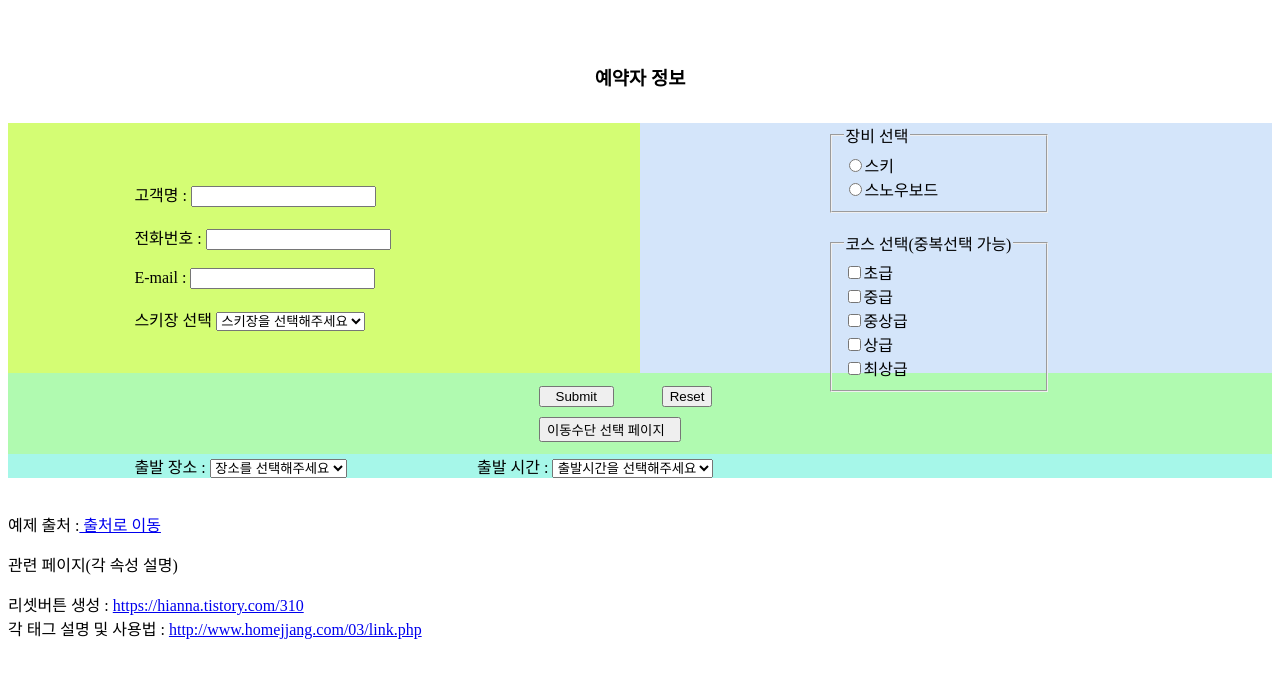
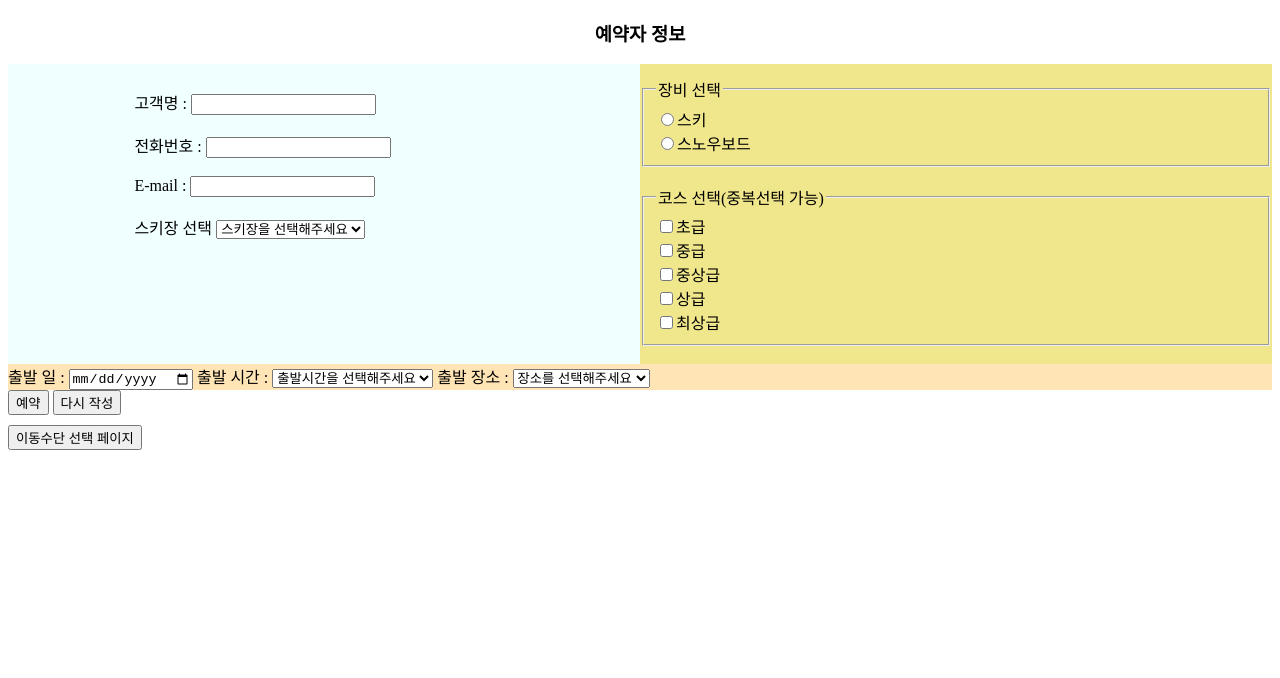
Before and after one commit to rudgns3210/web_html, a plain HTML site: page practice/index.html in a window 1280 px wide. Drawn offline with Linux system fonts and the light colour scheme.

Commit message:
Add files via upload

```diff
--- a/practice/index.html
+++ b/practice/index.html
@@ -6,34 +6,37 @@
         <meta name="viewport" content="width=device-width, initial-scale=1.0">
         <title>4.7일 연습(레이블 인풋 등)</title>
 
-        <style>
+        <link rel="stylesheet" href="style.css">
+        <!-- 외부 css 적용 -->
+
+        <!-- <style>
             #person {
                 text-align: center;
             }
 
-            #topdiv{
+            #topdiv {
                 margin-top: 5%;
                 height: 60px;
             }
 
-            #sub_reset{
+            #sub_reset {
                 background: rgb(176, 250, 176);
                 padding-left: 42%;
                 padding-top: 1%;
                 padding-bottom: 1%;
             }
 
-            #page_move{
+            #page_move {
                 padding-right: 2%;
             }
-            #nameid{
+            #nameid {
                 margin-top: 10%;
             }
 
-            .select_radio{
+            .select_radio {
                 margin-left: 30%;
             }
-        </style>
+        </style> -->
 
     </head>
 
@@ -41,89 +44,116 @@
         <div id="topdiv">
             <h3 id="person">예약자 정보</h3>
         </div>
-        <div  style="display: flex; height: 250px;">
 
-            <div style="width: 50%; height: 100%; background: rgb(212, 253, 116);">
         <form>
-                    <label style="margin-left: 20%;" >고객명 : </label>
+        <div class="container">
+            <div class="info" style="padding-top:2%;">
+                <label id="name" style="margin-left: 20%;">고객명 :
+                </label>
+
                 <input type="text" name="name" id="nameid"><br><br>
 
-                    <label style="margin-left: 20%;">전화번호 : </label>
+                <label style="margin-left: 20%;">전화번호 :
+                </label>
+
                 <input type="tel" name="tel" id="telid"><br><br>
 
-                    <label style="margin-left: 20%;">E-mail : </label>
+                <label style="margin-left: 20%;">E-mail :
+                </label>
+
                 <input type="email" name="email" id="emailid"><br><br>
 
                 <label style="margin-left: 20%;">스키장 선택</label>
-
-                    <select name="resort" id="resortid" style="text-align: center;">
-                        <option value="default"> 스키장을 선택해주세요 </option>
-                        <option value="1"> 하이원 </option>
-                        <option value="2"> 용평 </option>
-                        <option value="3"> 비발디 </option>
-                        <option value="4"> 무주 </option>
+                <select style="text-align: center;">
+                    <option value="default">
+                        스키장을 선택해주세요
+                    </option>
+                    <option value="1">
+                        하이원
+                    </option>
+                    <option value="2">
+                        용평
+                    </option>
+                    <option value="3">
+                        비발디
+                    </option>
+                    <option value="4">
+                        무주
+                    </option>
                 </select>
-                    <br><br>
-                </form>
-
+                <br>
             </div>
 
-            <div style="flex-grow: 1; background: rgb(212, 229, 250);">
-                <form>
-                    <fieldset style="width: 190px; height: 100%;" class="select_radio">
+            <div class="rent" style="padding-top: 1%;">
+                <fieldset class="select_radio">
                     <legend>장비 선택</legend>
                     <input type="radio" name="ski" id="skiid">스키<br>
                     <input type="radio" name="ski" id="boardid">스노우보드<br>
                 </fieldset><br>
 
-                    <fieldset style="width: 190px; height: 100%" class="select_radio">
+                <fieldset class="select_radio">
                     <legend>코스 선택(중복선택 가능)</legend>
-                        <input type="checkbox" name="l1" id="l1">초급<br>
-                        <input type="checkbox" name="l2" id="l2">중급<br>
-                        <input type="checkbox" name="l3" id="l3">중상급<br>
-                        <input type="checkbox" name="l4" id="l4">상급<br>
-                        <input type="checkbox" name="l5" id="l5">최상급<br>
+                    <input type="checkbox" name="lavel">초급<br>
+                    <input type="checkbox" name="lavel">중급<br>
+                    <input type="checkbox" name="lavel">중상급<br>
+                    <input type="checkbox" name="lavel">상급<br>
+                    <input type="checkbox" name="lavel">최상급<br>
                 </fieldset><br>
             </div>
-
         </div>
 
-        <div id="sub_reset">
-            <input type="submit" name="submit" style="margin-right: 6%; padding-left: 2%; padding-right: 2%;">
-            <input type="reset" name="reset" style="margin-bottom: 10px;"><br>
+        <div class="date">
 
-            <button type="button" id="page_move" onclick="location.href='practice_by_myself(4.7_2).html'">이동수단 선택 페이지</button>
+            <label >출발 일 :</label>
 
-        </div>
+            <input type="date">
 
-        <div style="background: rgb(166, 247, 233);">
-            <form>
-                <label style="padding-left: 10%;" >출발 장소 : </label>
-                <select style="width: auto; text-align: center;margin-right: 10%;">
-                    <option value="default"> 장소를 선택해주세요 </option>
+            <label>출발 시간 :</label>
+            <select>
+                <option value="default">
+                        출발시간을 선택해주세요
+                </option>
+                <option value="time1">
+                    04:30</option>
+                <option value="time2">
+                    05:00</option>
+                <option value="time3">
+                    05:30</option>
+                <option value="time4">
+                    06:00</option>
+            </select>
+
+            <label>출발 장소 :</label>
+
+            <select>
+                <option value="default">
+                    장소를 선택해주세요
+                </option>
                 <option value="location1">서면</option>
                 <option value="location2">동래</option>
                 <option value="location3">남포</option>
                 <option value="location4">덕천</option>
             </select>
-                <label>출발 시간 : </label>
-                <select style="width: auto; text-align: center;margin-right: 20%;">
-                    <option value="default"> 출발시간을 선택해주세요 </option>
-                    <option value="time1"> 04:30</option>
-                    <option value="time2"> 05:00</option>
-                    <option value="time3"> 05:30</option>
-                    <option value="time4"> 06:00</option>
-                </select>
+        </div>
+
+
+        <div>
+            <input type="submit" value="예약">
+            <input type="reset" value="다시 작성" style="margin-bottom: 10px;"><br>
+
+            <button type="button" onclick="location.href='practice_by_myself(4.7_2).html'">이동수단 선택 페이지</button>
+        </div>
+
         </form>
 
-        </div>
-
-        <!-- <a href="practice_by_myself(4.7_2).html">이동수단 선택 페이지</a><br><br>-->
-
-        <p><br>예제 출처 :<a href="https://velog.io/@layssingcar/HTML-%EC%97%B0%EC%8A%B5%EB%AC%B8%EC%A0%9C" target="_blank"> 출처로 이동</a></p>
-        <p>관련 페이지(각 속성 설명)</p>
-        리셋버튼 생성 : <a href="https://hianna.tistory.com/310" target="_blank">https://hianna.tistory.com/310</a><br>
-        각 태그 설명 및 사용법 : <a href="http://www.homejjang.com/03/link.php" target="_blank">http://www.homejjang.com/03/link.php</a><br>
+        <!-- <a href="practice_by_myself(4.7_2).html">이동수단 선택 페이지</a><br><br> <p><br>예제
+        출처 :<a
+        href="https://velog.io/@layssingcar/HTML-%EC%97%B0%EC%8A%B5%EB%AC%B8%EC%A0%9C"
+        target="_blank"> 출처로 이동</a></p> <p>관련 페이지(각 속성 설명)</p> 리셋버튼 생성 : <a
+        href="https://hianna.tistory.com/310"
+        target="_blank">https://hianna.tistory.com/310</a><br> 각 태그 설명 및 사용법 : <a
+        href="http://www.homejjang.com/03/link.php"
+        target="_blank">http://www.homejjang.com/03/link.php</a><br> -->
 
     </body>
 </html>
--- /dev/null
+++ b/practice/style.css
@@ -0,0 +1,21 @@
+#topdiv{
+  text-align: center;
+}
+
+.container{
+   display: flex;
+}
+
+.info{
+  background-color: azure;
+  width: 50%;
+}
+
+.rent{
+  background-color: khaki;
+  width: 50%;
+}
+
+.date{
+ background-color: moccasin;
+}
```
Lines whose indentation alone changed are shown as unchanged.
